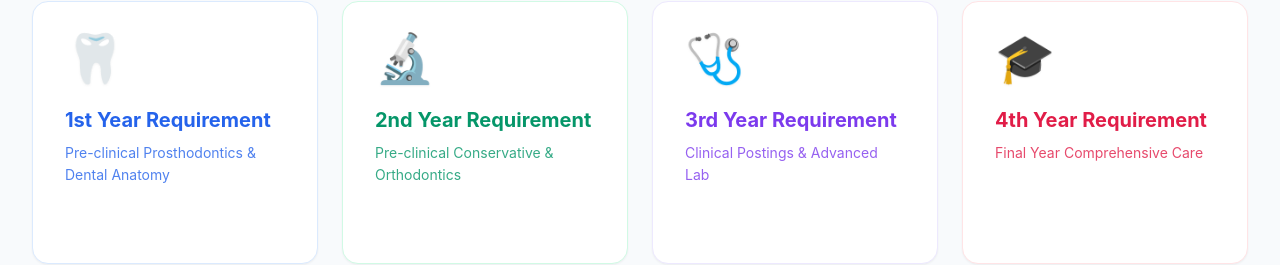
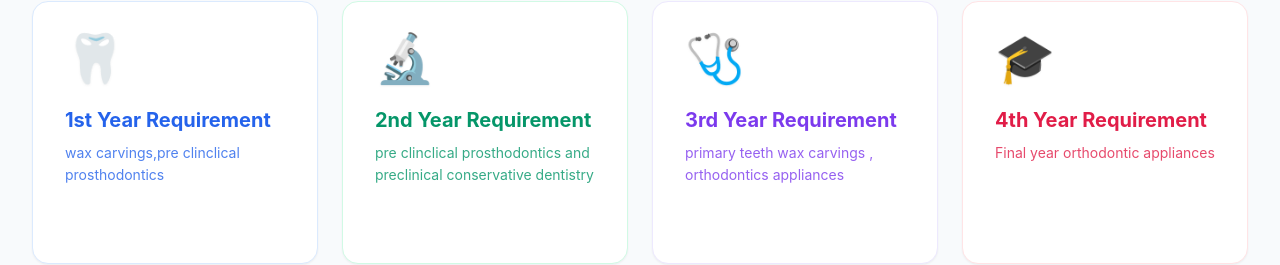
Before and after one commit to Rohan-2200080037/RR-Dental-Needs, a React (Vite) app in the folder frontend/: page / in a window 1280 px wide. Shown: the part 898-1163 px from the top of the page. Built offline with nearby package versions, Linux system fonts and the light colour scheme; no server answers.

Commit message:
V.18.3.2

```diff
--- a/frontend/index.html
+++ b/frontend/index.html
@@ -2,7 +2,10 @@
 <html lang="en">
   <head>
     <meta charset="UTF-8" />
-    <link rel="icon" type="image/svg+xml" href="/vite.svg" />
+    <link rel="icon" type="image/jpeg" href="https://thumbs.dreamstime.com/b/dachdecker-426622104.jpg" />
+    <link rel="apple-touch-icon" href="https://thumbs.dreamstime.com/b/dachdecker-426622104.jpg" />
+    <link rel="shortcut icon" href="https://thumbs.dreamstime.com/b/dachdecker-426622104.jpg" />
+    <link rel="manifest" href="/manifest.json" />
     <meta name="viewport" content="width=device-width, initial-scale=1.0" />
     <title>RR Dental Needs</title>
     <script src="https://checkout.razorpay.com/v1/checkout.js"></script>
--- a/frontend/src/components/ui/ProductCard.jsx
+++ b/frontend/src/components/ui/ProductCard.jsx
@@ -6,8 +6,10 @@ import { StarIcon as StarIconSolid } from '@heroicons/react/24/solid';
 import Card from './Card';
 import Badge from './Badge';
 import Button from './Button';
+import useAuthStore from '../../store/authStore';
 
 const ProductCard = ({ product }) => {
+  const { user } = useAuthStore();
   // Mock rating if not available
   const rating = product.rating || 4.5;
   const reviewCount = product.reviews_count || Math.floor(Math.random() * 50) + 10;
@@ -23,7 +25,9 @@ const ProductCard = ({ product }) => {
         <div className="absolute top-3 right-3 flex flex-col gap-2">
            <Badge variant="primary" className="shadow-sm">{product.category}</Badge>
            {product.stock_quantity < 5 && product.stock_quantity > 0 && (
-             <Badge variant="warning" className="shadow-sm">Only {product.stock_quantity} left</Badge>
+             <Badge variant="warning" className="shadow-sm">
+               {(user?.role === 'admin' || user?.role === 'seller') ? `Only ${product.stock_quantity} left` : 'Low Stock'}
+             </Badge>
            )}
            {product.stock_quantity === 0 && (
              <Badge variant="danger" className="shadow-sm">Out of Stock</Badge>
--- a/frontend/src/pages/Cart.jsx
+++ b/frontend/src/pages/Cart.jsx
@@ -10,7 +10,7 @@ import { motion, AnimatePresence } from 'framer-motion';
 
 const Cart = () => {
     const { items, loading, error, fetchCart, updateQuantity, removeFromCart } = useCartStore();
-    const { token } = useAuthStore();
+    const { token, user } = useAuthStore();
     const navigate = useNavigate();
 
     useEffect(() => {
@@ -94,7 +94,11 @@ const Cart = () => {
                                                             <h3 className="text-lg font-bold text-slate-900 line-clamp-2 mb-1 pl-1">
                                                                 <Link to={`/product/${item.product_id}`} className="hover:text-primary transition-colors">{item.name}</Link>
                                                             </h3>
-                                                            <p className="text-sm text-slate-500 mb-2 pl-1">In stock: {item.stock_quantity}</p>
+                                                            {(user?.role === 'admin' || user?.role === 'seller') ? (
+                                                                <p className="text-sm text-slate-500 mb-2 pl-1">In stock: {item.stock_quantity}</p>
+                                                            ) : (
+                                                                <p className="text-sm text-emerald-600 mb-2 pl-1 font-semibold">In Stock</p>
+                                                            )}
                                                         </div>
                                                         <div className="text-right">
                                                             <p className="text-lg font-extrabold text-primary whitespace-nowrap">₹{Number(item.price).toLocaleString()}</p>
--- a/frontend/src/pages/Home.jsx
+++ b/frontend/src/pages/Home.jsx
@@ -36,10 +36,10 @@ const Home = () => {
     };
 
     const categories = [
-        { name: '1st Year', desc: 'Pre-clinical Prosthodontics & Dental Anatomy', icon: '🦷', color: 'bg-blue-50 text-blue-600 border-blue-100 hover:border-blue-300' },
-        { name: '2nd Year', desc: 'Pre-clinical Conservative & Orthodontics', icon: '🔬', color: 'bg-emerald-50 text-emerald-600 border-emerald-100 hover:border-emerald-300' },
-        { name: '3rd Year', desc: 'Clinical Postings & Advanced Lab', icon: '🩺', color: 'bg-violet-50 text-violet-600 border-violet-100 hover:border-violet-300' },
-        { name: '4th Year', desc: 'Final Year Comprehensive Care', icon: '🎓', color: 'bg-rose-50 text-rose-600 border-rose-100 hover:border-rose-300' }
+        { name: '1st Year', desc: 'wax carvings,pre clinclical prosthodontics', icon: '🦷', color: 'bg-blue-50 text-blue-600 border-blue-100 hover:border-blue-300' },
+        { name: '2nd Year', desc: 'pre clinclical  prosthodontics and preclinical conservative dentistry ', icon: '🔬', color: 'bg-emerald-50 text-emerald-600 border-emerald-100 hover:border-emerald-300' },
+        { name: '3rd Year', desc: 'primary teeth wax carvings , orthodontics appliances ', icon: '🩺', color: 'bg-violet-50 text-violet-600 border-violet-100 hover:border-violet-300' },
+        { name: '4th Year', desc: 'Final year orthodontic appliances', icon: '🎓', color: 'bg-rose-50 text-rose-600 border-rose-100 hover:border-rose-300' }
     ];
 
     const benefits = [
--- a/frontend/src/pages/ProductDetail.jsx
+++ b/frontend/src/pages/ProductDetail.jsx
@@ -241,7 +241,7 @@ const ProductDetail = () => {
                                         <span className="text-sm font-bold text-emerald-600 uppercase tracking-wider">In Stock</span>
                                         {product.stock_quantity <= (product.low_stock_threshold || 5) && (
                                             <span className="text-xs font-bold text-amber-600 bg-amber-50 px-2 py-0.5 rounded border border-amber-100 animate-pulse">
-                                                Only {product.stock_quantity} left!
+                                                {(user?.role === 'admin' || user?.role === 'seller') ? `Only ${product.stock_quantity} left!` : 'Low Stock'}
                                             </span>
                                         )}
                                     </div>
--- a/frontend/src/pages/SellerDashboard.jsx
+++ b/frontend/src/pages/SellerDashboard.jsx
@@ -397,7 +397,7 @@ const SellerDashboard = () => {
                                                                 </div>
                                                             </td>
                                                             <td className="px-8 py-5 text-right bg-slate-200/30 group-hover:bg-transparent transition-colors">
-                                                                <div className="flex justify-end gap-2 opacity-0 group-hover:opacity-100 transition-opacity duration-300">
+                                                                <div className="flex justify-end gap-2">
                                                                     <button
                                                                         onClick={() => handleEdit(p)}
                                                                         className="p-2.5 rounded-xl bg-teal-50 text-teal-600 hover:bg-teal-600 hover:text-white transition-all shadow-sm active:scale-90"
```
Also changed, not shown: frontend/public/manifest.json (added).
